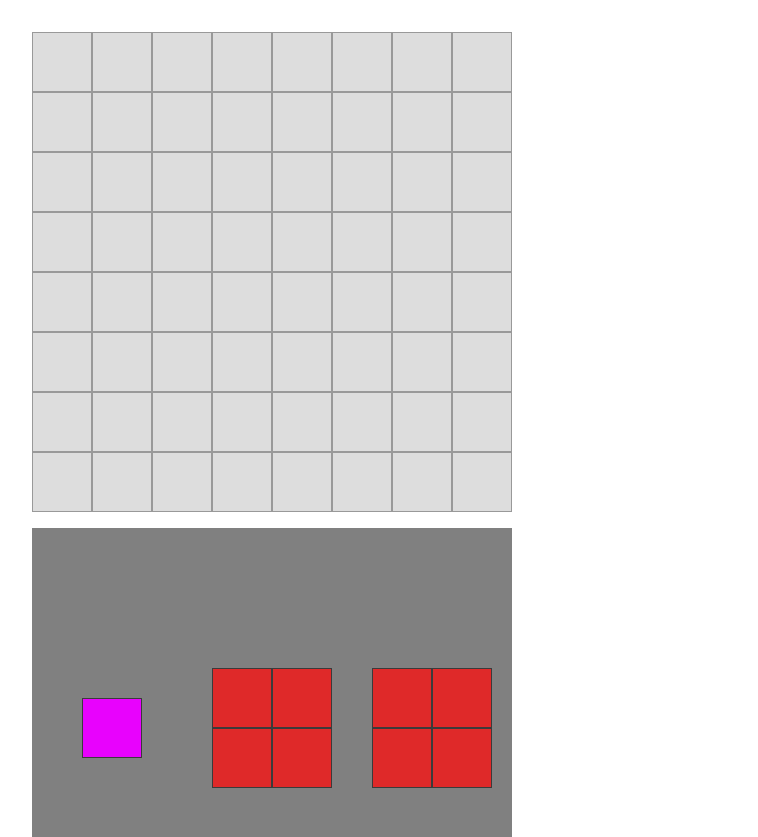
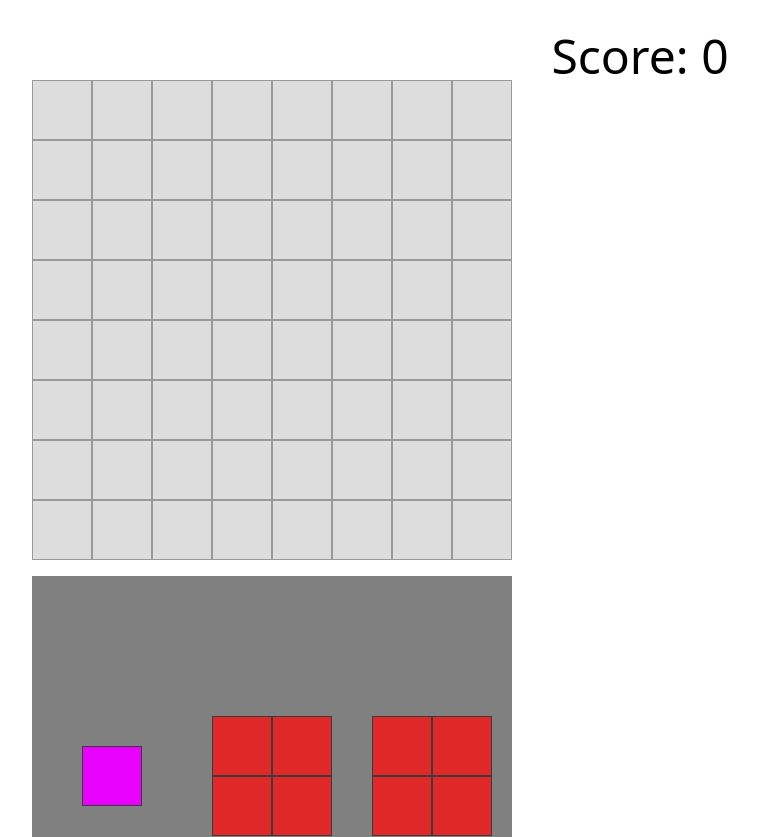
Before and after one commit to jonny258/BlockPuzzle, a React (Vite) app: page / in a window 1280 px wide. Shown: the top 837 px of the page, without its empty margins (0-758 px from the left). Built offline with nearby package versions, Linux system fonts and the light colour scheme.

Commit message:
added in a score and the lines remove now too

```diff
--- a/src/App.tsx
+++ b/src/App.tsx
@@ -15,6 +15,7 @@ function App() {
     color: null,
   });
   const [randomPieces, setRandomPieces] = useState([]);
+  const [score, setScore] = useState(0);
   const pieceTypes = [Onebyone, Twobytwo, Threebythree];
 
   // Handler to reset selected piece
@@ -55,12 +56,17 @@ function App() {
 
   return (
     <>
+      <div className="block align-items-center">
+        <h1 className="text-5xl">Score: {score}</h1>
+
       <Board
         setSelectedPiece={setSelectedPiece}
         selectedPiece={selectedPiece}
         setRandomPieces={setRandomPieces}
+        score={score}
+        setScore={setScore}
       />
-      {randomPieces.length && (
+      {randomPieces.length > 0 && (
         <PieceBox
           randomPieces={randomPieces}
           setRandomPieces={setRandomPieces}
@@ -68,6 +74,7 @@ function App() {
           selectedPiece={selectedPiece}
         />
       )}
+      </div>
     </>
   );
 }
--- a/src/components/Board.tsx
+++ b/src/components/Board.tsx
@@ -1,4 +1,4 @@
-import React, { useState } from "react";
+import React, { useEffect, useState } from "react";
 import "../styles/Board.css";
 import BoardSquares from "./BoardSquares";
 import {
@@ -10,15 +10,71 @@ interface BoardProps {
   selectedPiece: any;
   setSelectedPiece: React.Dispatch<React.SetStateAction<any>>;
   setRandomPieces: React.Dispatch<React.SetStateAction<any>>;
+  score: number;
+  setScore: React.Dispatch<React.SetStateAction<number>>;
 }
 
 const Board: React.FC<BoardProps> = ({
   selectedPiece,
   setSelectedPiece,
   setRandomPieces,
+  score,
+  setScore
 }) => {
   const [hoveredPieces, setHoveredPieces] = useState<number[]>([]);
   const [placedPieces, setPlacedPieces] = useState<any[]>([]);
+  // const [piecesArr, setPiecesArr] = useState<any[]>(Array(64).fill({
+  //   index: null,
+  //   color: null,
+  //   status: "empty",
+  // }));
+
+  useEffect(() => {
+    const checkForCompletedLines = () => {
+      const rows = Array.from({ length: 8 }, (_, i) =>
+        placedPieces.filter((piece) => Math.floor(piece.index / 8) === i)
+      );
+      const columns = Array.from({ length: 8 }, (_, i) =>
+        placedPieces.filter((piece) => piece.index % 8 === i)
+      );
+
+      const completedRows = rows.filter((row) => row.length === 8);
+      const completedColumns = columns.filter((column) => column.length === 8);
+
+      const completedLines = [...completedRows, ...completedColumns];
+
+
+
+      if (completedLines.length > 0) {
+        switch (completedLines.length) {
+          case 1:
+            setScore((prev: number) => prev + 10);
+            break;
+          case 2:
+            setScore((prev: number) => prev + 20);
+            break;
+          case 3:
+            setScore((prev: number) => prev + 40);
+            break;
+          case 4:
+            setScore((prev: number) => prev + 80);
+            break;
+          case 5:
+            setScore((prev: number) => prev + 160);
+            break;
+            //Add in an easter egg here
+          case 10:
+            setScore((prev: number) => prev + 320);
+            break;
+        }
+        const newPlacedPieces = placedPieces.filter(
+          (piece) => !completedLines.some((line) => line.includes(piece))
+        );
+        setPlacedPieces(newPlacedPieces);
+      }
+    };
+    checkForCompletedLines()
+  }, [placedPieces]);
 
   const squares = Array(64).fill(null);
 
@@ -42,20 +98,20 @@ const Board: React.FC<BoardProps> = ({
     );
 
     if (!hasOverlap) {
+      setScore((prev: number) => prev + hoveredPieces.length);
       const newPlacedPieces = hoveredPieces.map((pieceIndex) => ({
         index: pieceIndex,
         color: selectedPiece.color,
       }));
       setPlacedPieces([...placedPieces, ...newPlacedPieces]);
 
-      setRandomPieces(prevArray => {
-        const newArray = [...prevArray]
-        newArray[selectedPiece.position] = null
-        console.log(newArray);
+      setRandomPieces((prevArray) => {
+        const newArray = [...prevArray];
+        newArray[selectedPiece.position] = null;
         return newArray;
       });
 
-      // setRandomPieces([null,null, null]);
+
 
       setSelectedPiece({
         position: null,
```
